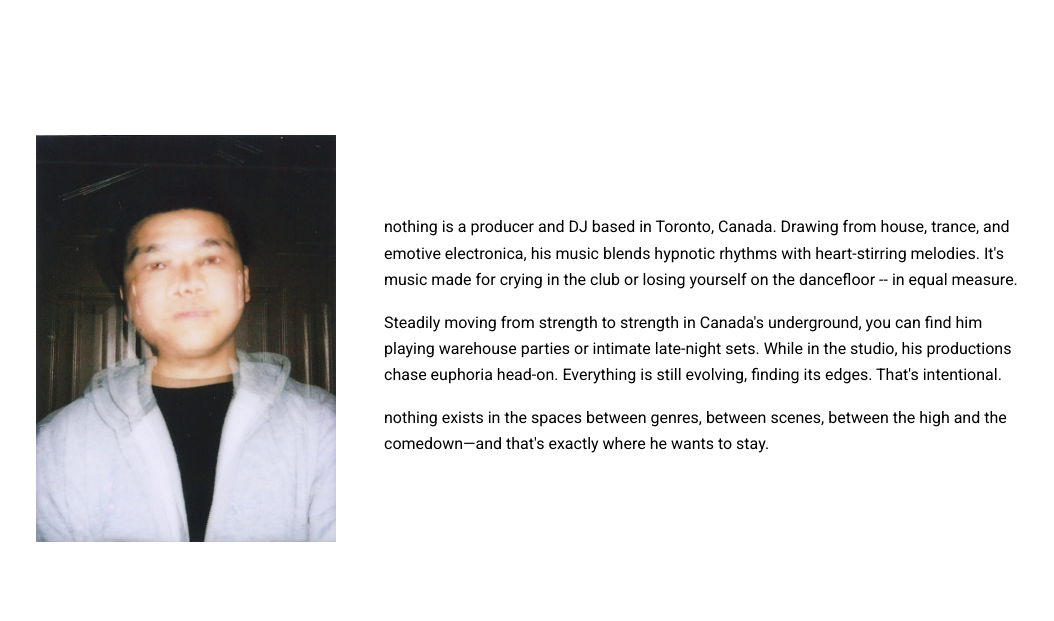
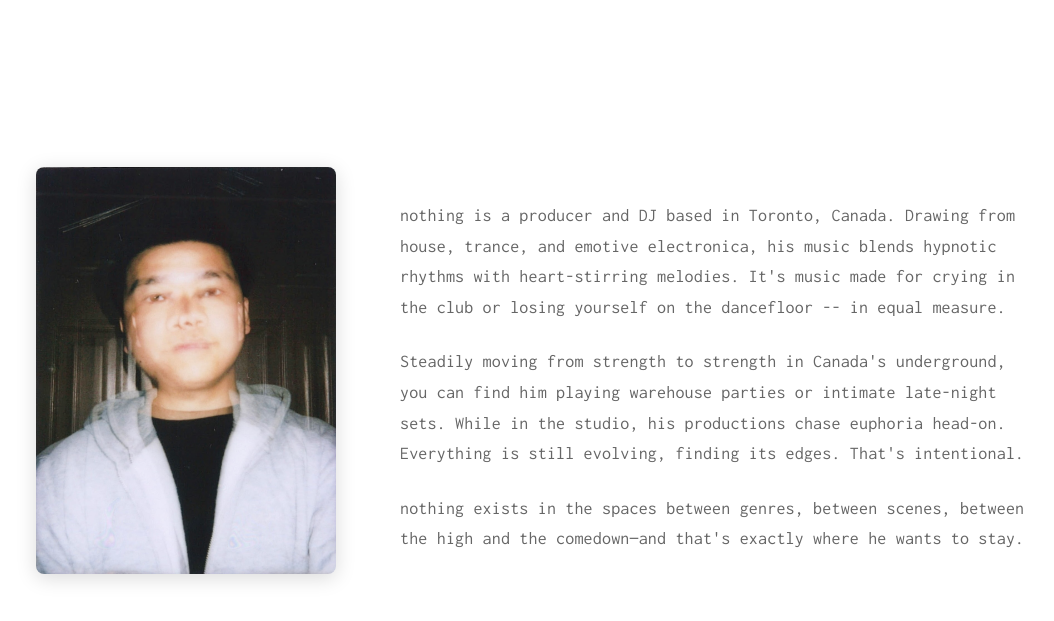
Before and after one commit to briannguy3n/nothingcouldnever2, a Jekyll site: the page built from pages/about.md, in a window 1280 px wide. Shown: the top 621 px of the page, without its empty margins (104-1158 px from the left). Built offline with Jekyll 4.4.1, drawn with Linux system fonts in a browser that asks for light colours.

Commit message:
Change font and color & update image styling

```diff
--- a/_sass/_page.scss
+++ b/_sass/_page.scss
@@ -7,12 +7,13 @@
 
 .about-layout {
   display: flex;
-  gap: 3rem;
+  gap: 4rem;
   align-items: center;
   justify-content: center;
   max-width: 1000px;
   margin: 0 auto;
   min-height: 60vh;
+  padding: 2rem;
 
   .about-image {
     flex-shrink: 0;
@@ -20,10 +21,45 @@
     img {
       max-width: 300px;
       width: 100%;
+      border-radius: 8px;
+      box-shadow: 0 4px 20px rgba(0, 0, 0, 0.15);
+      transition: transform 0.3s ease, box-shadow 0.3s ease;
+
+      &:hover {
+        transform: translateY(-2px);
+        box-shadow: 0 8px 30px rgba(0, 0, 0, 0.2);
+      }
     }
   }
 
   .about-text {
     flex: 1;
+    color: $text-color;
+
+    p {
+      font-size: 1.125rem;
+      line-height: 1.7;
+      letter-spacing: 0.01em;
+      margin-bottom: 1.5rem;
+
+      &:last-child {
+        margin-bottom: 0;
+      }
+    }
+  }
+
+  // Responsive: Stack vertically on mobile
+  @media (max-width: 768px) {
+    flex-direction: column;
+    gap: 2.5rem;
+    padding: 1.5rem;
+
+    .about-image img {
+      max-width: 250px;
+    }
+
+    .about-text p {
+      font-size: 1rem;
+    }
   }
 }
--- a/assets/css/main.scss
+++ b/assets/css/main.scss
@@ -1,11 +1,14 @@
 ---
 ---
 
-$base-font-family: 'Roboto', sans-serif;
-$body-font-family: 'Roboto', sans-serif;
+@import url('https://fonts.googleapis.com/css2?family=Inconsolata:wght@400;500;600;700&display=swap');
+
+$base-font-family: 'Inconsolata', monospace;
+$body-font-family: 'Inconsolata', monospace;
 $code-font-family: "Source Code Pro", monospace;
 
 $brand-color: black;
+$text-color: #666666;
 
 $container-width: 1100px;
 $tablet-width: 600px;
```
